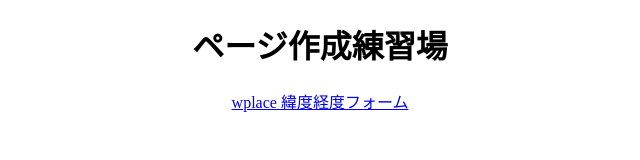
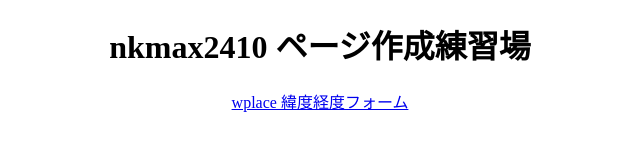
Before and after one commit to nkmax2410/nkmax2410.github.io, a plain HTML site: page index.html in a window 1280 px wide. Shown: the whole page, without its empty margins (320-960 px from the left). Drawn offline with Linux system fonts and the light colour scheme.

Commit message:
Update index.html

```diff
--- a/index.html
+++ b/index.html
@@ -8,7 +8,7 @@
 </head>
 
 <body style="text-align: center; margin-top: 20px;">
-    <h1>ページ作成練習場</h1>
+    <h1>nkmax2410 ページ作成練習場</h1>
     <a href="wplace.html">wplace 緯度経度フォーム</a>
 </body>
 
```
